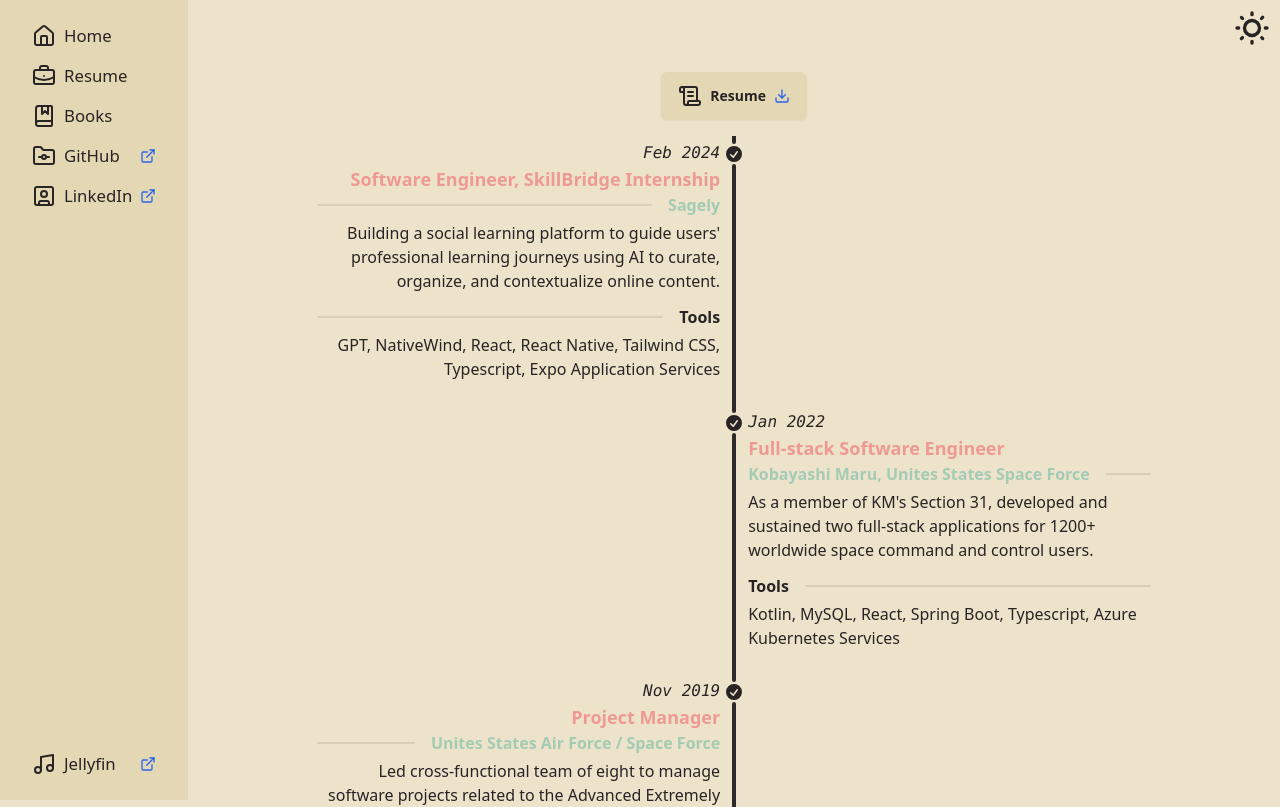
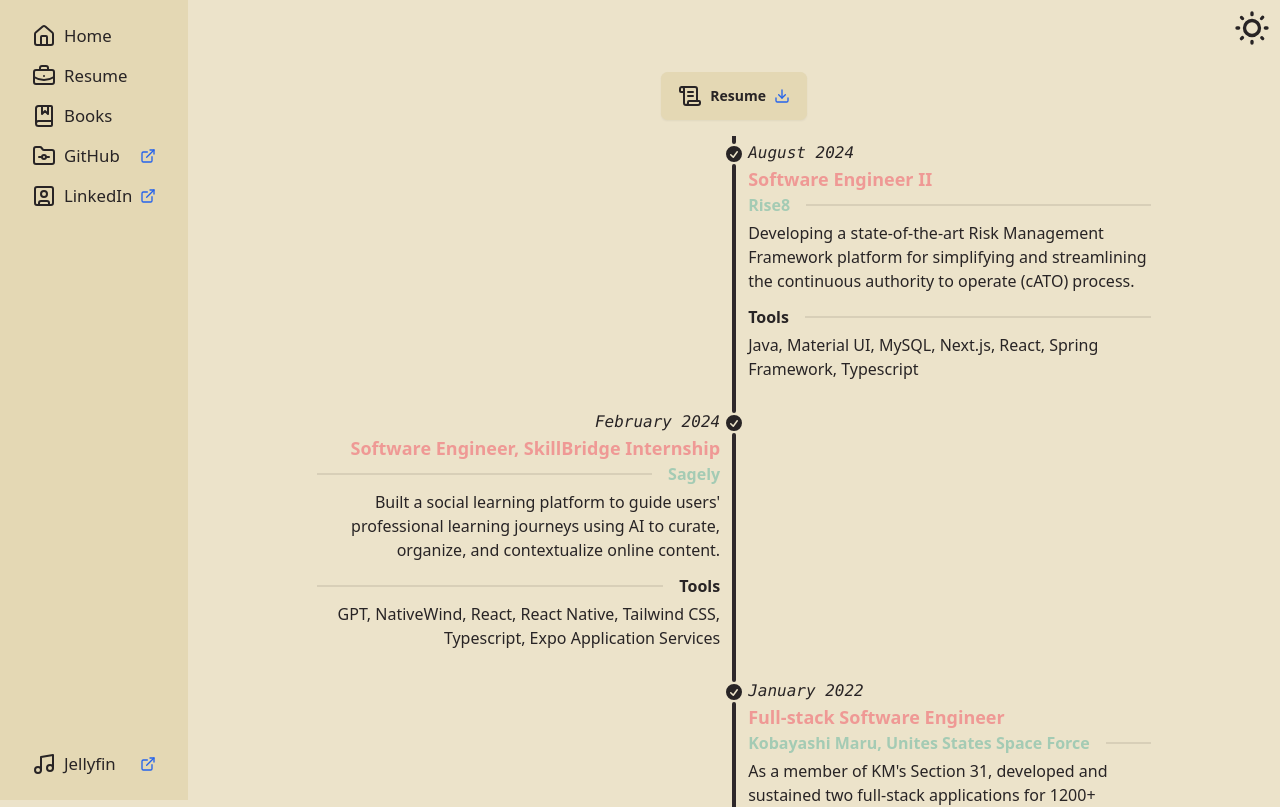
Before and after one commit to ananaso/adavidson.us, a SvelteKit app: page /resume in a window 1280 px wide. Shown: the top 807 px of the page. Built offline with nearby package versions, Linux system fonts and the light colour scheme.

Commit message:
make outlink component to standardize link behavior

```diff
--- a/src/lib/components/Navbar.svelte
+++ b/src/lib/components/Navbar.svelte
@@ -11,6 +11,7 @@
 	} from 'lucide-svelte';
 	import { page } from '$app/stores';
 	import ThemeController from '$lib/components/ThemeController.svelte';
+	import OutLink from './OutLink.svelte';
 
 	const handleClick = () => document.getElementById('nav-drawer')?.click();
 </script>
@@ -42,27 +43,18 @@
 					<a on:click={handleClick} href="/books"><BookMarked />Books</a>
 				</li>
 				<li>
-					<a
-						on:click={handleClick}
-						href="https://github.com/ananaso"
-						rel="external noopener noreferrer"
-						target="_blank"><FolderGit />GitHub<ExternalLink class="h-4 w-4 text-info" /></a
+					<OutLink on:click={handleClick} url="https://github.com/ananaso" navbar
+						><FolderGit />GitHub<ExternalLink class="h-4 w-4 text-info" /></OutLink
 					>
 				</li>
 				<li>
-					<a
-						on:click={handleClick}
-						href="https://www.linkedin.com/in/davidsonalden/"
-						rel="external noopener noreferrer"
-						target="_blank"><SquareUser />LinkedIn<ExternalLink class="h-4 w-4 text-info" /></a
+					<OutLink on:click={handleClick} url="https://www.linkedin.com/in/davidsonalden/" navbar
+						><SquareUser />LinkedIn<ExternalLink class="h-4 w-4 text-info" /></OutLink
 					>
 				</li>
 				<li class="mt-auto">
-					<a
-						on:click={handleClick}
-						href="https://jellyfin.adavidson.us"
-						rel="external noopener noreferrer"
-						target="_blank"><Music />Jellyfin<ExternalLink class="h-4 w-4 text-info" /></a
+					<OutLink onClick={handleClick} url="https://jellyfin.adavidson.us" navbar
+						><Music />Jellyfin<ExternalLink class="h-4 w-4 text-info" /></OutLink
 					>
 				</li>
 			</ul>
--- /dev/null
+++ b/src/lib/components/OutLink.svelte
@@ -0,0 +1,13 @@
+<script lang="ts">
+	export let url: string;
+	export let onClick: (() => void | undefined) | undefined = undefined;
+	export let navbar: boolean = false;
+</script>
+
+<a
+	href={url}
+	rel="external noopener noreferrer"
+	target="_blank"
+	on:click={onClick}
+	style={navbar ? 'color: oklch(var(--bc)); text-decoration: none' : ''}><slot /></a
+>
--- a/src/routes/books/+page.svelte
+++ b/src/routes/books/+page.svelte
@@ -1,3 +1,7 @@
+<script>
+	import OutLink from "$lib/components/OutLink.svelte";
+
+</script>
 <svelte:head>
 	<title>Books</title>
 	<meta name="description" content="(Audio)Books I've read" />
@@ -42,7 +46,7 @@
 		<tbody>
 			<tr>
 				<td>
-					<a href="https://share.libbyapp.com/title/554270">Foundation and Earth</a>
+					<OutLink url="https://share.libbyapp.com/title/554270">Foundation and Earth</OutLink>
 				</td>
 				<td>Isaac Asimov</td>
 				<td>Foundation</td>
--- a/src/routes/resume/+page.svelte
+++ b/src/routes/resume/+page.svelte
@@ -17,22 +17,29 @@
 
 <ul class="timeline timeline-vertical timeline-snap-icon max-md:timeline-compact">
 	<TimelineItem
-		date="Feb 2024"
+		date="August 2024"
+		title="Software Engineer II"
+		company="Rise8"
+		description="Developing a state-of-the-art Risk Management Framework platform for simplifying and streamlining the continuous authority to operate (cATO) process."
+		tools="Java, Material UI, MySQL, Next.js, React, Spring Framework, Typescript"
+	/>
+	<TimelineItem
+		date="February 2024"
 		title="Software Engineer, SkillBridge Internship"
 		company="Sagely"
-		description="Building a social learning platform to guide users' professional learning journeys using AI to curate, organize, and contextualize online content."
+		description="Built a social learning platform to guide users' professional learning journeys using AI to curate, organize, and contextualize online content."
 		tools="GPT, NativeWind, React, React Native, Tailwind CSS, Typescript, Expo Application Services"
 		hangLeft
 	/>
 	<TimelineItem
-		date="Jan 2022"
+		date="January 2022"
 		title="Full-stack Software Engineer"
 		company="Kobayashi Maru, Unites States Space Force"
 		description="As a member of KM's Section 31, developed and sustained two full-stack applications for 1200+ worldwide space command and control users."
 		tools="Kotlin, MySQL, React, Spring Boot, Typescript, Azure Kubernetes Services"
 	/>
 	<TimelineItem
-		date="Nov 2019"
+		date="November 2019"
 		title="Project Manager"
 		company="Unites States Air Force / Space Force"
 		description="Led cross-functional team of eight to manage software projects related to the Advanced Extremely High Frequency satellite constellation."
```
